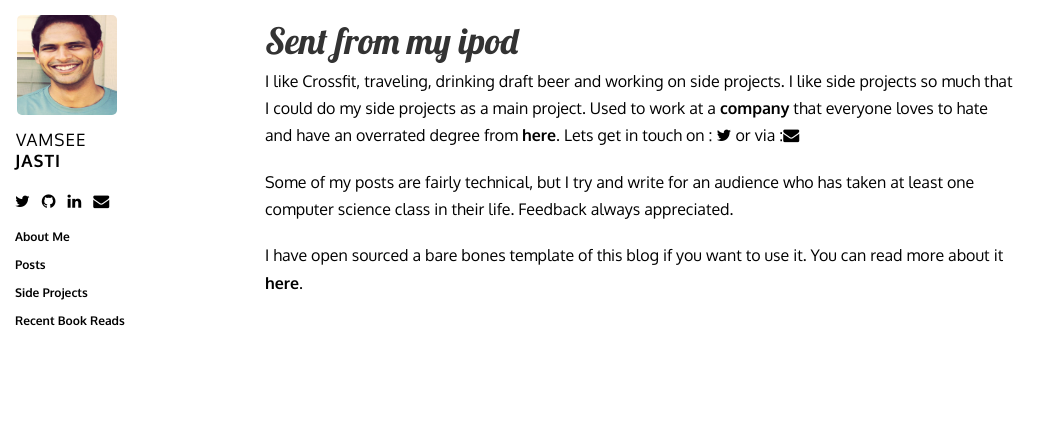
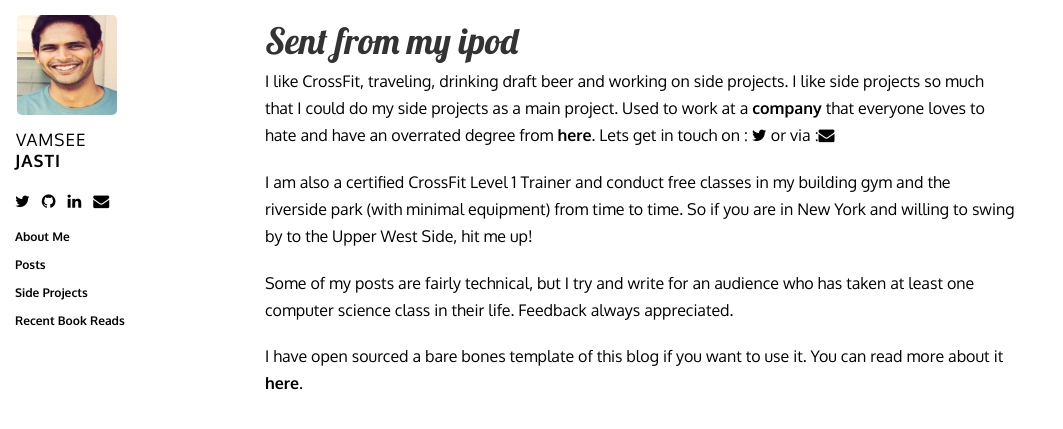
Before and after one commit to jasti/jasti.github.io, a Jekyll site: the page built from about.html, in a window 1280 px wide. Shown: the top 429 px of the page, without its empty margins (0-1063 px from the left). Built offline with Jekyll 4.4.1, drawn with Linux system fonts in a browser that asks for light colours; nearby versions of some CDN libraries; Markdown is read by kramdown in place of the engine named in the settings.

Commit message:
Update about

```diff
--- a/about.html
+++ b/about.html
@@ -7,9 +7,13 @@ title: "About"
   <h1>{{ site.blog_name }}</h1>
 
   <p>
-       I like Crossfit, traveling, drinking draft beer and working on side projects. I like side projects so much that I could do my side projects as a main project.
+       I like CrossFit, traveling, drinking draft beer and working on side projects. I like side projects so much that I could do my side projects as a main project.
        Used to work at a <a href="http://gs.com"> company</a> that everyone loves to hate and have an overrated degree from <a href="http://en.wikipedia.org/wiki/New_York_University_Stern_School_of_Business"> here</a>.
        Lets get in touch on : <a href="https://twitter.com/{{ site.twitter }}" target="_blank"> <i class="icon icon-twitter"></i> </a> or via :<a href="mailto:vamseej@gmail.com?Subject=Hi%20from%20the%20blog" target="_top"><i class="icon icon-envelope"></i></a>
+  </p>
+
+  <p>
+  	I am also a certified CrossFit Level 1 Trainer and conduct free classes in my building gym and the riverside park (with minimal equipment) from time to time. So if you are in New York and willing to swing by to the Upper West Side, hit me up!
   </p>
 
   <p>Some of my posts are fairly technical, but I try and write for an audience who has taken at least one computer science class in their life. Feedback always appreciated.
```
